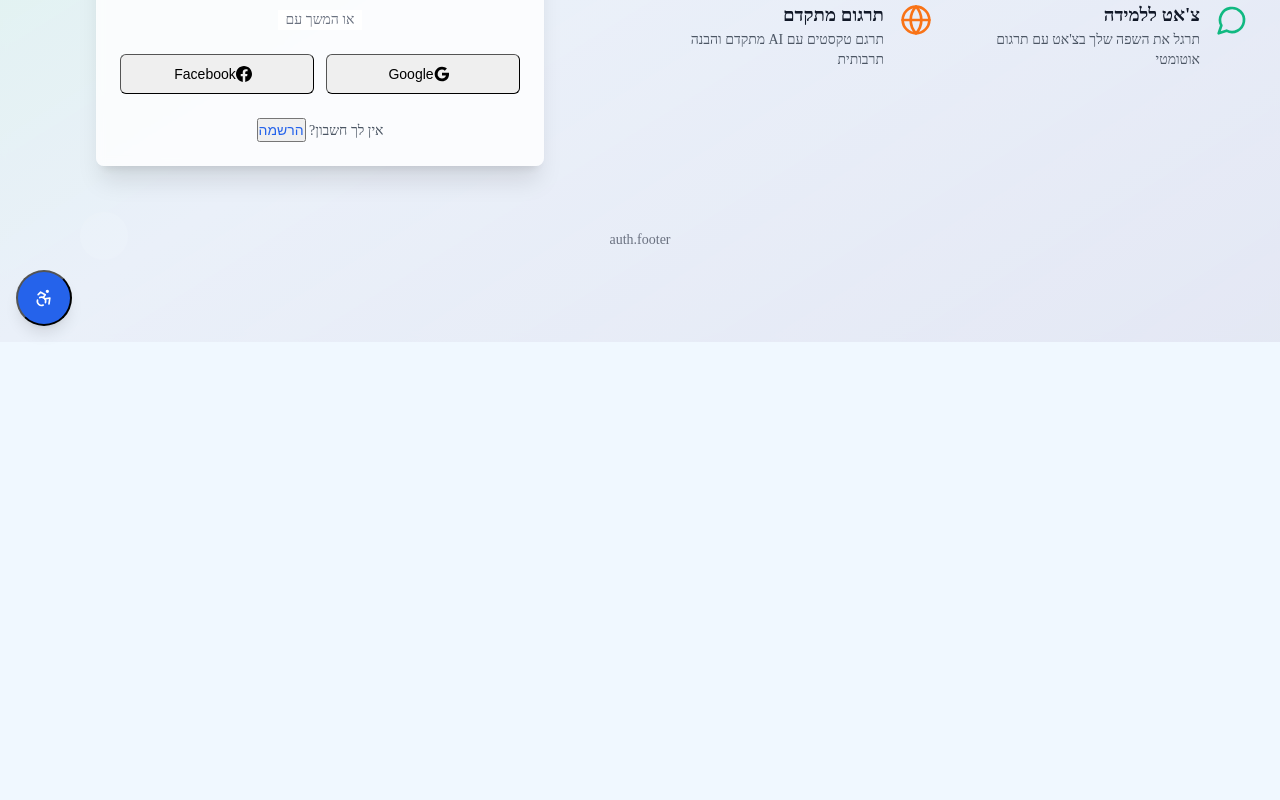
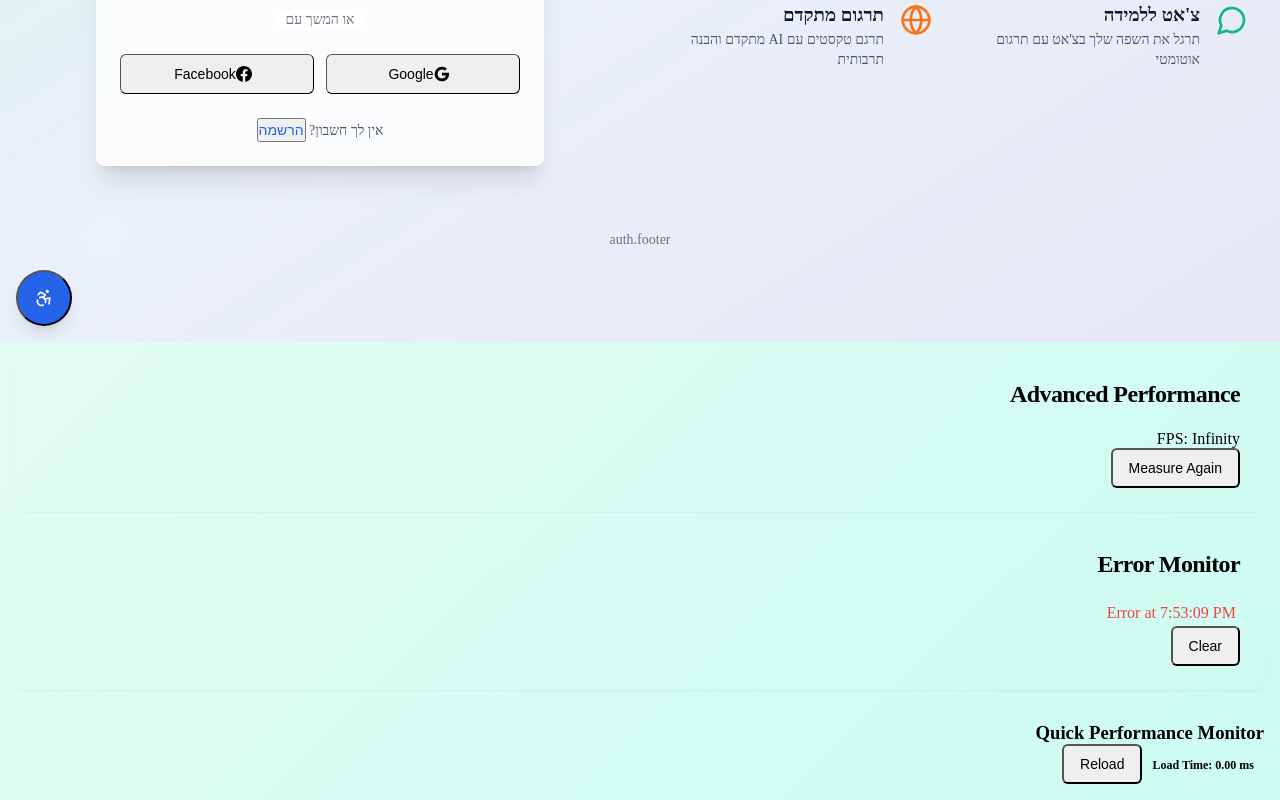
Before and after one commit to relaya17/riahn, a Next.js app: page / in a window 1280 px wide. Shown: the part 458-1258 px from the top of the page. Before the commit the page ends 800 px from the top, so only its background shows below. Built offline with nearby package versions, Linux system fonts and the light colour scheme.

Commit message:
Fix: Move performance monitoring components directly to ClientWrapper to resolve Server/Client Component issues

```diff
--- a/app/client-wrapper.tsx
+++ b/app/client-wrapper.tsx
@@ -1,6 +1,9 @@
 'use client'
 
 import { ClientProviders } from '@/components/providers/client-providers'
+import AdvancedPerformanceMonitor from '@/components/performance/advanced-performance-monitor'
+import ErrorMonitor from '@/components/error/error-monitor'
+import QuickPerformance from '@/components/performance/quick-performance'
 import { Toaster } from 'react-hot-toast'
 
 export default function ClientWrapper({ children }: { children: React.ReactNode }) {
@@ -9,6 +12,9 @@ export default function ClientWrapper({ children }: { children: React.ReactNode
       <ClientProviders>
         {children}
       </ClientProviders>
+      <AdvancedPerformanceMonitor />
+      <ErrorMonitor />
+      <QuickPerformance />
       <Toaster
         position="top-center"
         toastOptions={{
--- a/components/providers/client-providers.tsx
+++ b/components/providers/client-providers.tsx
@@ -1,9 +1,6 @@
 'use client'
 
 import { AccessibilityButton } from '@/components/accessibility/accessibility-button'
-import AdvancedPerformanceMonitor from '@/components/performance/advanced-performance-monitor'
-import ErrorMonitor from '@/components/error/error-monitor'
-import QuickPerformance from '@/components/performance/quick-performance'
 
 export function ClientProviders({ children }: { children: React.ReactNode }) {
   return (
@@ -18,9 +15,6 @@ export function DashboardProviders({ children }: { children: React.ReactNode })
   return (
     <>
       {children}
-      <AdvancedPerformanceMonitor />
-      <ErrorMonitor />
-      <QuickPerformance />
     </>
   )
 }
```
